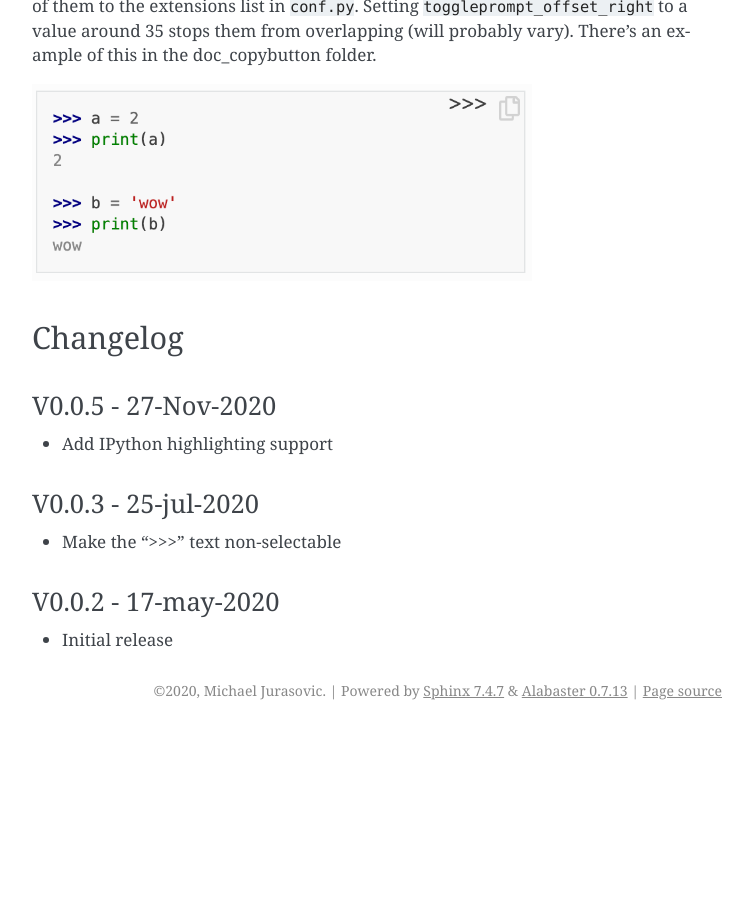
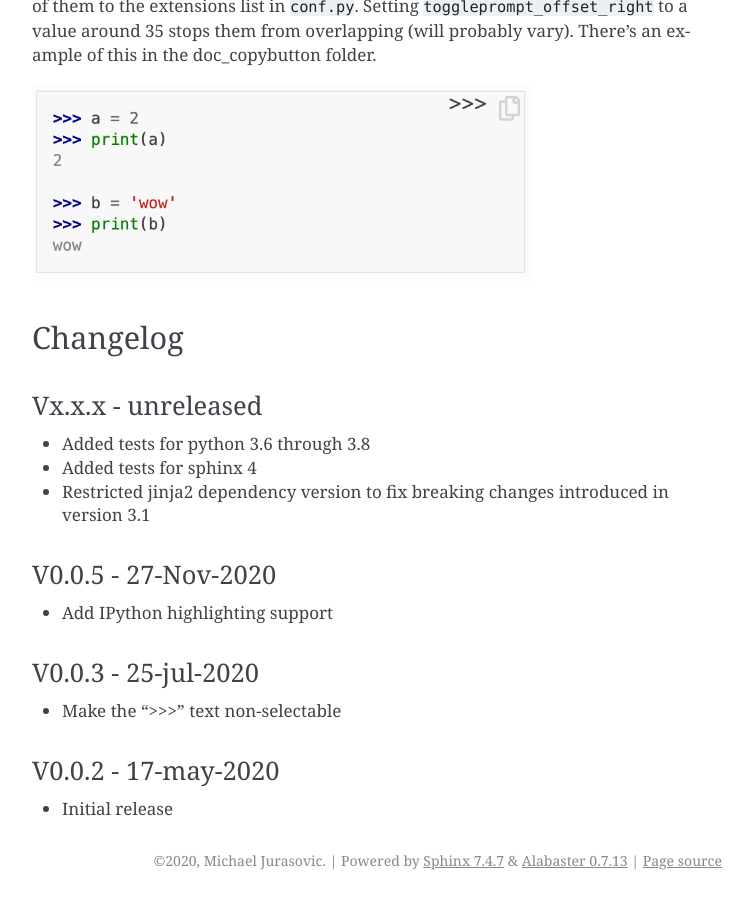
Before and after one commit to jurasofish/sphinx-toggleprompt, a Sphinx documentation site: the page built from doc/index.rst, in a window 1280 px wide and 900 px high, scrolled down 2195 px. Shown: the whole window, without its empty margins (388-1141 px from the left). Built offline with Sphinx 7.4.7, drawn with Linux system fonts in a browser that asks for light colours; before the commit the page ends 2925 px from its top, so only the background shows below that.

Commit message:
update changelog

```diff
--- a/doc/index.rst
+++ b/doc/index.rst
@@ -143,6 +143,14 @@ There's an example of this in the doc_copybutton folder.
 Changelog
 ================================
 
+Vx.x.x - unreleased
+-----------------------
+
+- Added tests for python 3.6 through 3.8
+- Added tests for sphinx 4
+- Restricted jinja2 dependency version to fix breaking changes introduced in version 3.1
+
+
 V0.0.5 - 27-Nov-2020
 -----------------------
 
```
